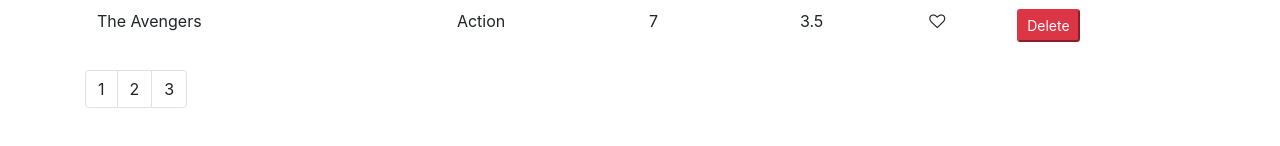
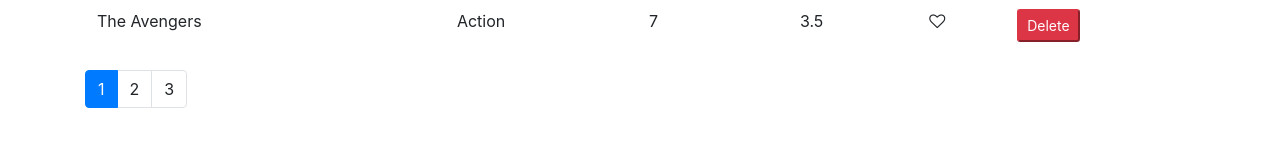
Before and after one commit to Bojana-J/Movie-app, a React (Create React App) app: page / in a window 1280 px wide. Shown: the part 578-724 px from the top of the page. Built offline with nearby package versions, Linux system fonts and the light colour scheme.

Commit message:
add pagination

```diff
--- a/src/components/common/pagination.jsx
+++ b/src/components/common/pagination.jsx
@@ -2,7 +2,7 @@
 import _ from "lodash";
 
 const Pagination = props => {
-  const { itemsCount, pageSize } = props;
+  const { itemsCount, pageSize, currentPage, onPageChange } = props;
 
   const pagesCount = Math.ceil(itemsCount / pageSize);
   if (pagesCount === 1) return null;
@@ -12,8 +12,13 @@
     <nav>
       <ul className="pagination">
         {pages.map(page => (
-          <li key={page} className="page-item">
-            <a className="page-link">{page} </a>
+          <li
+            key={page}
+            className={page === currentPage ? "page-item active" : "page-item"}
+          >
+            <a className="page-link" onClick={() => onPageChange(page)}>
+              {page}{" "}
+            </a>
           </li>
         ))}
       </ul>
--- a/src/components/movie.jsx
+++ b/src/components/movie.jsx
@@ -6,6 +6,7 @@
 class Movies extends Component {
   state = {
     movies: getMovies(),
+    currentPage: 1,
     pageSize: 4
   };
 
@@ -23,11 +24,12 @@
   };
 
   handlePageChange = page => {
-    console.log(page);
+    this.setState({ currentPage: page });
   };
 
   render() {
     const { length: count } = this.state.movies;
+    const { pageSize, currentPage } = this.state;
 
     if (count === 0) return <p>There are no movies in the database.</p>;
 
@@ -73,7 +75,8 @@
         </table>
         <Pagination
           itemsCount={count}
-          pageSize={this.state.pageSize}
+          pageSize={pageSize}
+          currentPage={currentPage}
           onPageChange={this.handlePageChange}
         />
       </React.Fragment>
```
